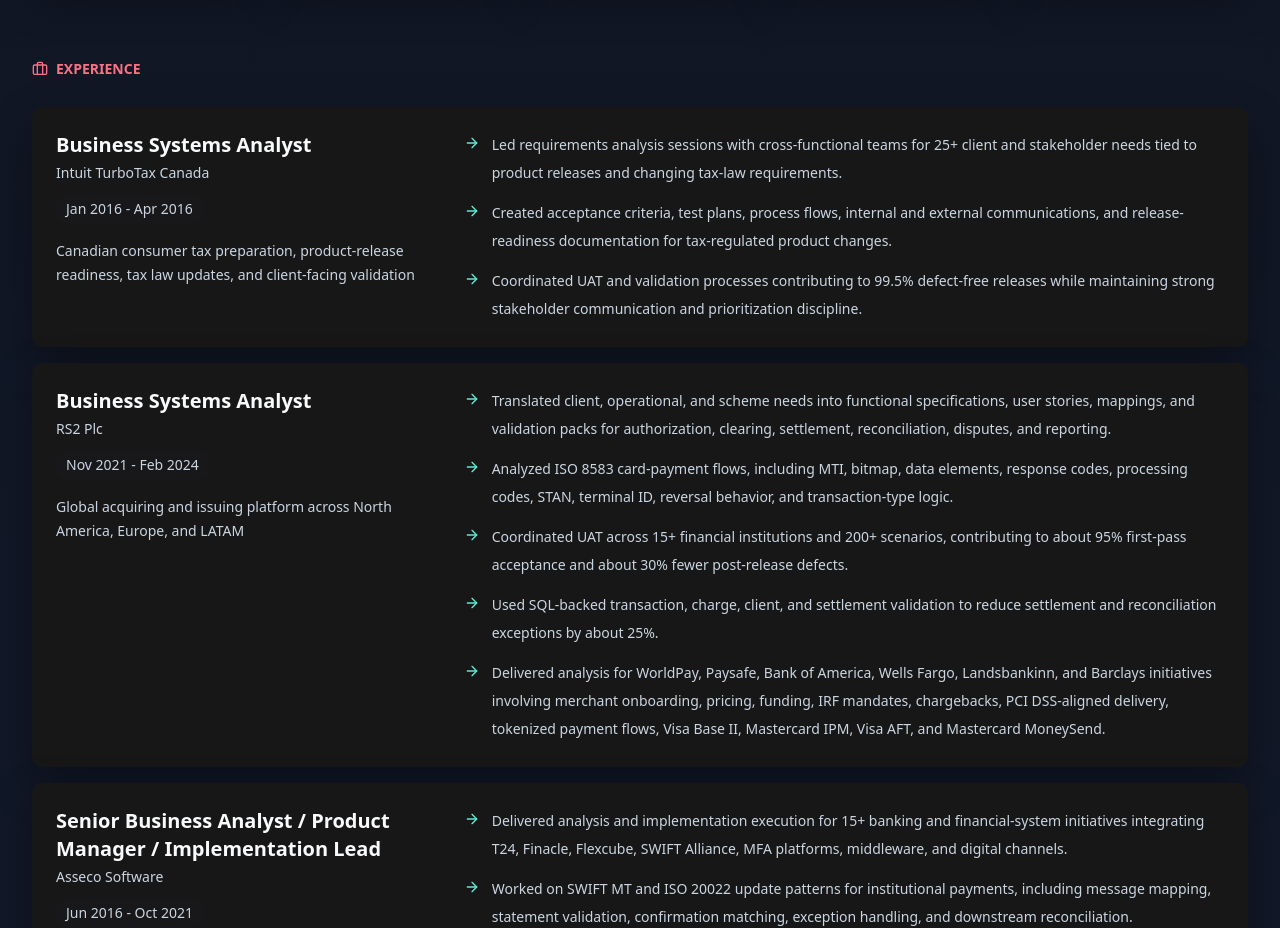
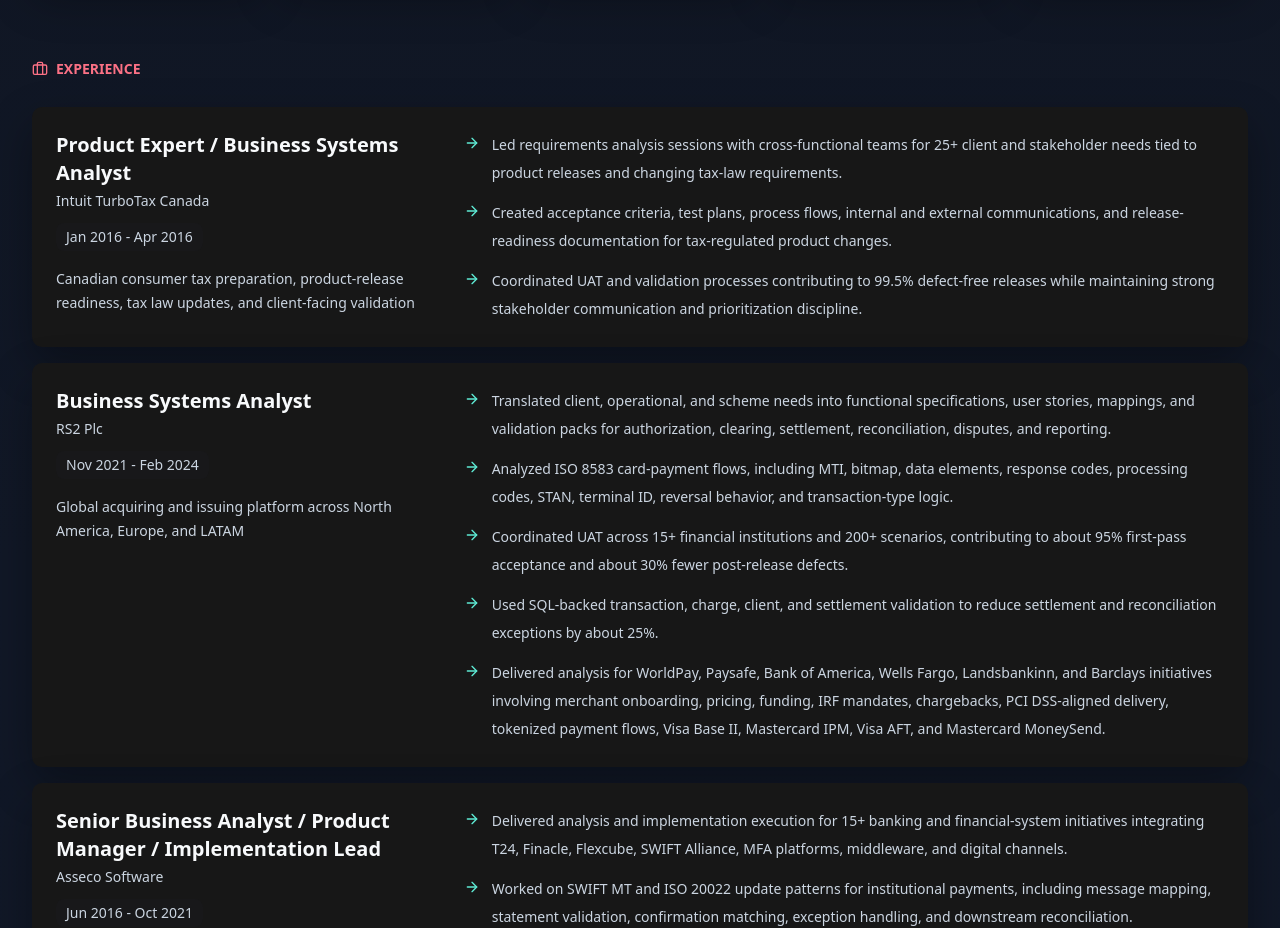
Before and after one commit to damem2007/dami-portfolio, a React (Vite) app: page / in a window 1280 px wide. Shown: the part 5600-6528 px from the top of the page. Built offline with nearby package versions, Linux system fonts and the light colour scheme.

Commit message:
job title update

```diff
--- a/src/Portfolio.tsx
+++ b/src/Portfolio.tsx
@@ -234,7 +234,7 @@
 const experience = [
   {
     company: "Intuit TurboTax Canada",
-    role: "Business Systems Analyst",
+    role: "Product Expert / Business Systems Analyst",
     period: "Jan 2016 - Apr 2016",
     scope: "Canadian consumer tax preparation, product-release readiness, tax law updates, and client-facing validation",
     bullets: [
```
